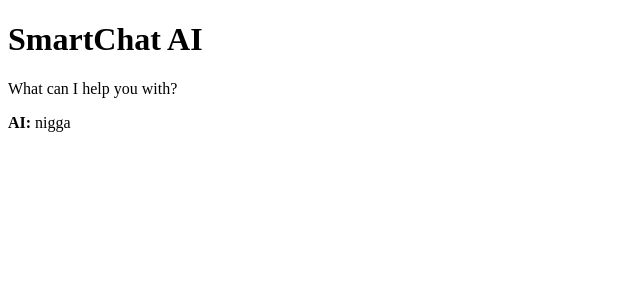
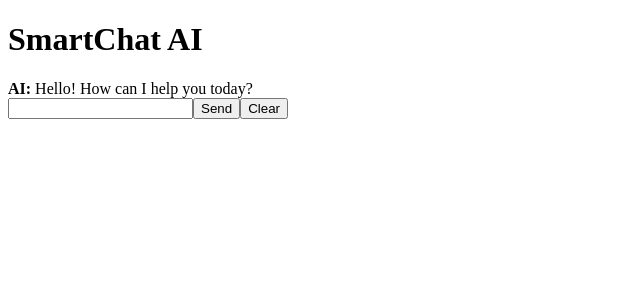
Before and after one commit to kindBob/smartchat-ai, a React (Vite) app in the folder frontend/: page / in a window 1280 px wide. Shown: the top 300 px of the page, without its empty margins (0-640 px from the left). Built offline with nearby package versions, Linux system fonts and the light colour scheme.

Commit message:
feat: add chat messaging and typing indicator

```diff
--- a/frontend/package.json
+++ b/frontend/package.json
@@ -11,7 +11,8 @@
   },
   "dependencies": {
     "react": "^19.2.8",
-    "react-dom": "^19.2.8"
+    "react-dom": "^19.2.8",
+    "sass": "^1.102.0"
   },
   "devDependencies": {
     "@types/node": "^24.13.3",
--- /dev/null
+++ b/frontend/src/components/Chat.tsx
@@ -0,0 +1,70 @@
+import { useState } from "react";
+import type { MessageType } from "../types/message";
+import MessageList from "./MessageList";
+import ChatInput from "./ChatInput";
+
+type CreateMessageParams = {
+    id: number;
+    text: string;
+    sender: "user" | "assistant";
+};
+
+function Chat() {
+    const [isTyping, setIsTyping] = useState(false);
+    const [messages, setMessages] = useState<MessageType[]>([
+        {
+            id: 1,
+            text: "Hello! How can I help you today?",
+            sender: "assistant",
+            timestamp: new Date(),
+        },
+    ]);
+
+    function clearMessages() {
+        setMessages([
+            {
+                id: 1,
+                text: "Hello! How can I help you today?",
+                sender: "assistant",
+                timestamp: new Date(),
+            },
+        ]);
+    }
+
+    function createMessage({ id, text, sender }: CreateMessageParams): MessageType {
+        return {
+            id,
+            text: sender === "assistant" ? "You said: " + text : text,
+            sender,
+            timestamp: new Date(),
+        };
+    }
+
+    function addAssistantMessage(userMessage: string) {
+        setMessages((prevMessages) => [
+            ...prevMessages,
+            createMessage({ id: prevMessages.length + 1, text: userMessage, sender: "assistant" }),
+        ]);
+
+        setIsTyping(false);
+    }
+
+    function handleSend(text: string) {
+        setMessages((prevMessages) => [
+            ...prevMessages,
+            createMessage({ id: prevMessages.length + 1, text: text, sender: "user" }),
+        ]);
+        setIsTyping(true);
+
+        setTimeout(() => addAssistantMessage(text), 5000);
+    }
+
+    return (
+        <div>
+            <MessageList messages={messages} isTyping={isTyping} />
+            <ChatInput onSend={handleSend} onClear={clearMessages} />
+        </div>
+    );
+}
+
+export default Chat;
--- a/frontend/src/components/ChatInput.tsx
+++ b/frontend/src/components/ChatInput.tsx
@@ -1,5 +1,35 @@
-function ChatInput() {
-    return <div></div>;
+import { useState } from "react";
+
+type ChatInputProps = {
+    onSend: (text: string) => void;
+    onClear: () => void;
+};
+
+function ChatInput({ onSend, onClear }: ChatInputProps) {
+    const [value, setValue] = useState("");
+
+    function sendMessage() {
+        if (!value) return;
+
+        onSend(value);
+        setValue("");
+    }
+
+    return (
+        <div>
+            <input
+                value={value}
+                onChange={(e) => setValue(e.target.value)}
+                onKeyDown={(e) => {
+                    if (e.key === "Enter") {
+                        sendMessage();
+                    }
+                }}
+            />
+            <button onClick={sendMessage}>Send</button>
+            <button onClick={onClear}>Clear</button>
+        </div>
+    );
 }
 
 export default ChatInput;
--- a/frontend/src/components/ChatWindow.tsx
+++ /dev/null
@@ -1,5 +0,0 @@
-function ChatWindow() {
-    return <div>No messages yet</div>;
-}
-
-export default ChatWindow;
--- a/frontend/src/components/Message.tsx
+++ b/frontend/src/components/Message.tsx
@@ -1,9 +1,6 @@
-type MessageProps = {
-    text: string;
-    sender: "user" | "assistant";
-};
+import type { MessageType } from "../types/message";
 
-function Message({ text, sender }: MessageProps) {
+function Message({ id, text, sender, timestamp }: MessageType) {
     return (
         <div>
             <strong>{sender === "user" ? "You: " : "AI: "}</strong>
--- /dev/null
+++ b/frontend/src/components/MessageList.tsx
@@ -0,0 +1,22 @@
+import type { MessageType } from "../types/message";
+import Message from "./Message";
+import TypingIndicator from "./TypingIndicator";
+
+type MessageListProps = {
+    messages: MessageType[];
+    isTyping: boolean;
+};
+
+function MessageList({ messages, isTyping }: MessageListProps) {
+    return (
+        <div>
+            {messages.map((message) => {
+                return <Message key={message.id} {...message} />;
+            })}
+
+            {isTyping && <TypingIndicator />}
+        </div>
+    );
+}
+
+export default MessageList;
--- /dev/null
+++ b/frontend/src/components/TypingIndicator.scss
@@ -0,0 +1,40 @@
+$dot-color: #444;
+
+.typing-indicator {
+    display: flex;
+    gap: 4px;
+    margin: 10px 0;
+
+    span {
+        width: 8px;
+        height: 8px;
+        border-radius: 50%;
+        background-color: $dot-color;
+        animation: typing 0.7s ease-in-out infinite;
+    }
+
+    span:nth-child(2) {
+        animation-delay: 0.2s;
+    }
+
+    span:nth-child(3) {
+        animation-delay: 0.4s;
+    }
+}
+
+@keyframes typing {
+    0% {
+        transform: translateY(0);
+        opacity: 1;
+    }
+
+    50% {
+        transform: translateY(-5px);
+        opacity: 0.5;
+    }
+
+    100% {
+        transform: translateY(0);
+        opacity: 1;
+    }
+}
--- /dev/null
+++ b/frontend/src/components/TypingIndicator.tsx
@@ -0,0 +1,13 @@
+import "./TypingIndicator.scss";
+
+function TypingIndicator() {
+    return (
+        <div className="typing-indicator" role="status" aria-live="polite">
+            <span></span>
+            <span></span>
+            <span></span>
+        </div>
+    );
+}
+
+export default TypingIndicator;
--- a/frontend/src/pages/Home.tsx
+++ b/frontend/src/pages/Home.tsx
@@ -1,11 +1,10 @@
-import Message from "../components/Message";
+import Chat from "../components/Chat";
 
 function Home() {
     return (
         <main>
             <h1>SmartChat AI</h1>
-            <p>What can I help you with?</p>
-            <Message text="nigga" sender="assistant" />
+            <Chat />
         </main>
     );
 }
--- /dev/null
+++ b/frontend/src/types/message.ts
@@ -0,0 +1,6 @@
+export type MessageType = {
+    id: number;
+    text: string;
+    sender: "user" | "assistant";
+    timestamp: Date;
+};
```
Also changed, not shown: 1 other file (tests, documents, lock files or other folders).
